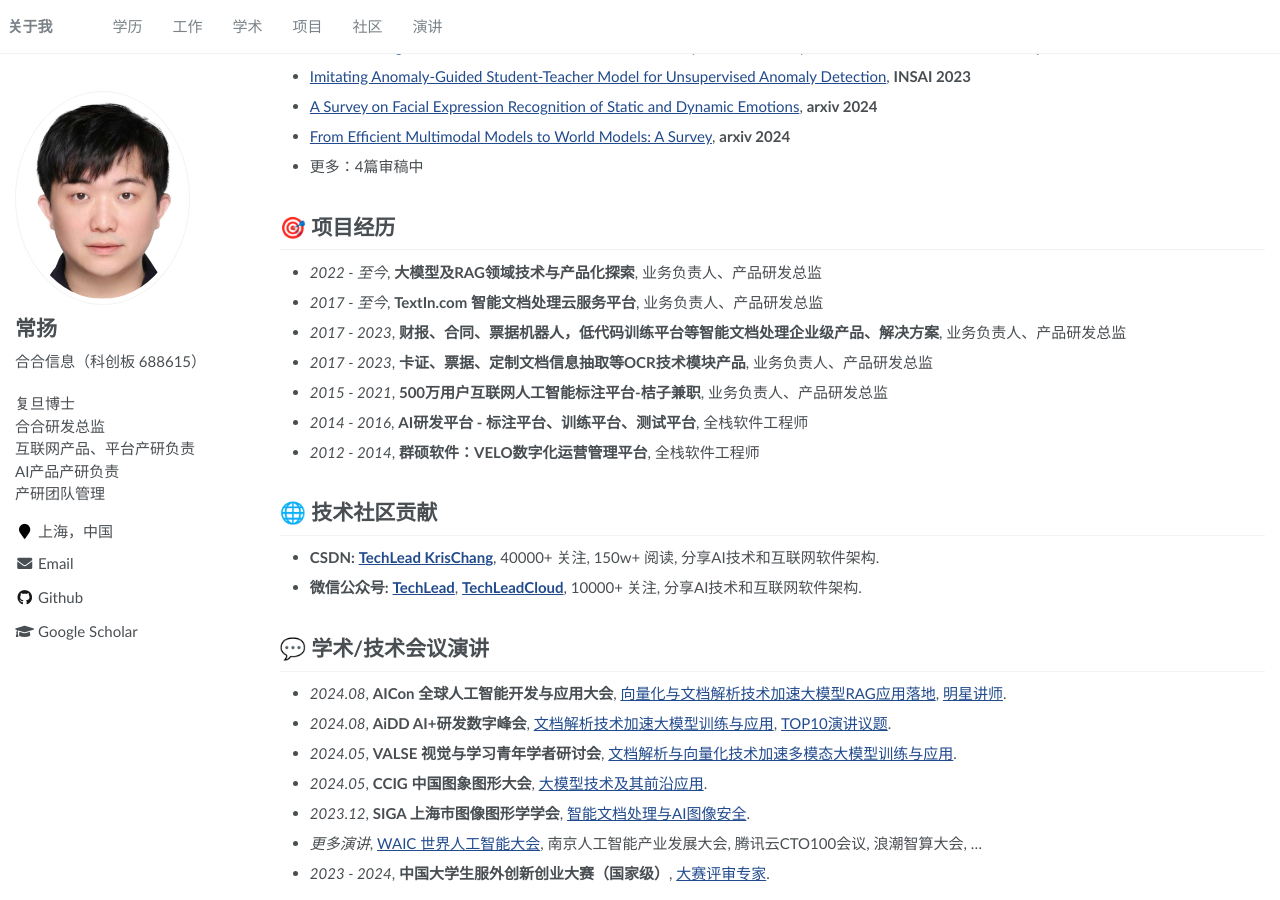
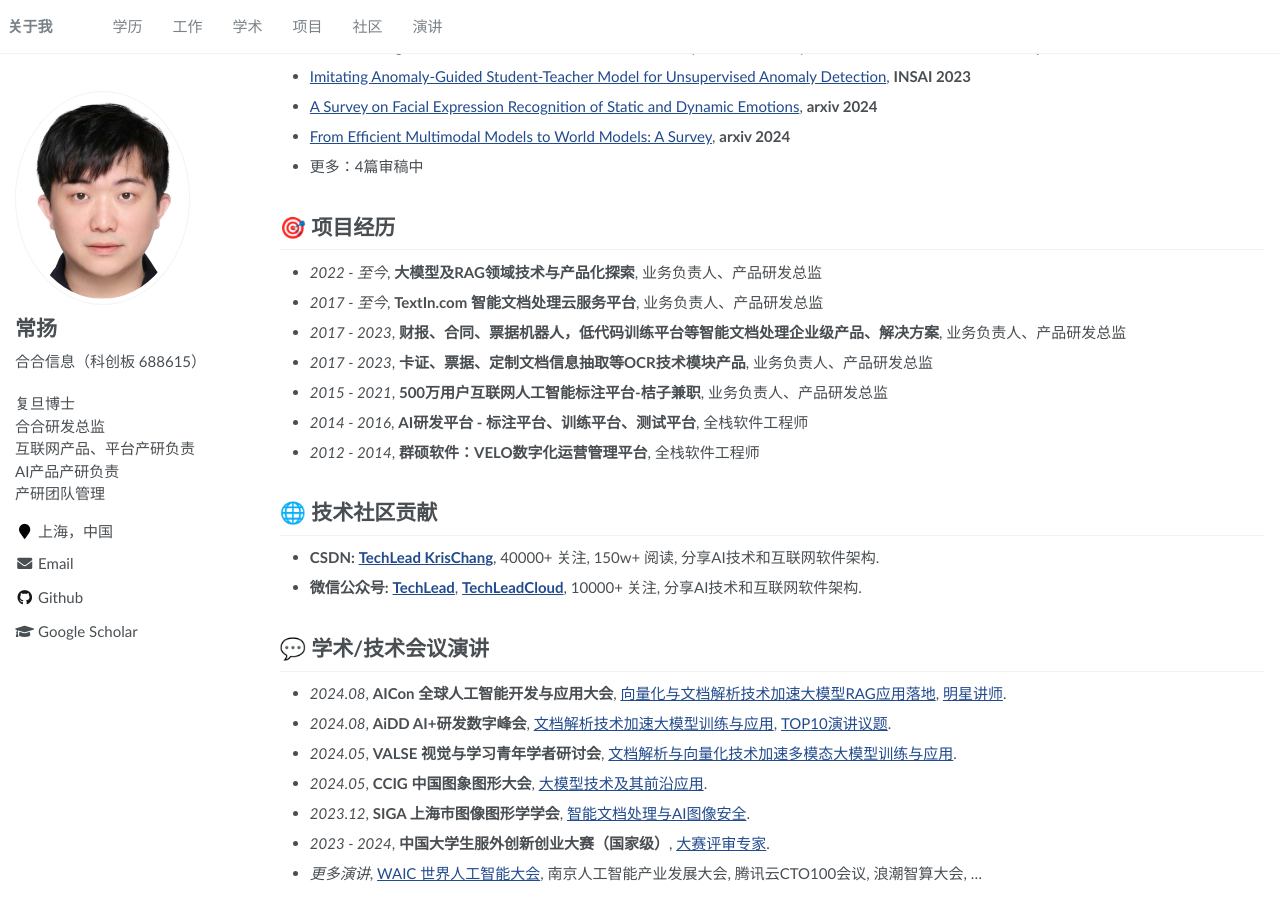
Before and after one commit to yangchangcy/yangchangcy.github.io, a Jekyll site: the page built from _pages/about.md, in a window 1280 px wide and 900 px high, scrolled down 553 px. Built offline with Jekyll 4.4.1, drawn with Linux system fonts in a browser that asks for light colours.

```diff
--- a/_pages/about.md
+++ b/_pages/about.md
@@ -92,6 +92,6 @@ redirect_from:
 
 - *2023.12*, **SIGA 上海市图像图形学学会**, [智能文档处理与AI图像安全](http://www.siga.org.cn/xhhd/2023hj.html).
 
+- *2023 - 2024*, **中国大学生服外创新创业大赛（国家级）**, [大赛评审专家](https://finance.sina.cn/2024-08-27/detail-incmachm4105424.d.html).
+
 - *更多演讲*, [WAIC 世界人工智能大会](https://m.yicai.com/news/101104344.html), 南京人工智能产业发展大会, 腾讯云CTO100会议, 浪潮智算大会, ...
-
-- *2023 - 2024*, **中国大学生服外创新创业大赛（国家级）**, [大赛评审专家](https://finance.sina.cn/2024-08-27/detail-incmachm4105424.d.html).
```
